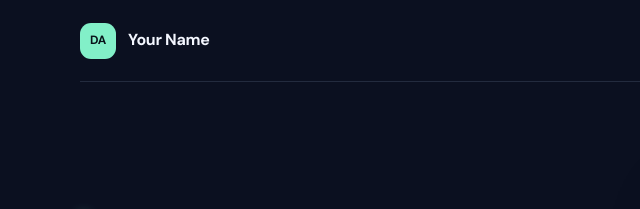
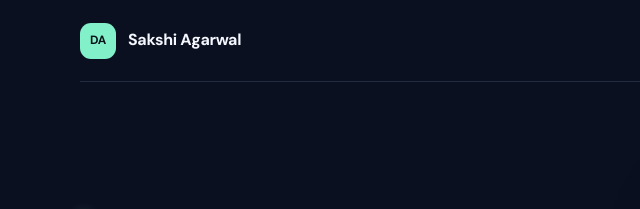
Before and after one commit to asakshi712/Portfolio-for-Website, a plain HTML site: page index.html in a window 1280 px wide. Shown: the top 209 px of the page, 0-640 px from the left. Drawn offline with Linux system fonts and the light colour scheme.

Commit message:
Add files via upload

```diff
--- a/index.html
+++ b/index.html
@@ -12,7 +12,7 @@
 </head>
 <body>
   <nav class="nav container">
-    <a class="brand" href="#home"><span class="brand-mark">DA</span><span>Your Name</span></a>
+    <a class="brand" href="#home"><span class="brand-mark">DA</span><span>Sakshi Agarwal</span></a>
     <button class="menu-toggle" aria-label="Toggle navigation" aria-expanded="false">☰</button>
     <div class="nav-links">
       <a href="#about">About</a><a href="#skills">Skills</a><a href="#projects">Projects</a><a href="#contact" class="nav-cta">Contact</a>
@@ -118,7 +118,7 @@
         <h2>Let’s make data<br><span class="accent">make sense.</span></h2>
         <p>I’m interested in entry-level Data Analyst opportunities where I can learn, contribute, and turn data into meaningful insights.</p>
         <div class="contact-actions"><a class="button primary" href="mailto:a.sakshi712@gmail.com">Email me ↗</a><a class="button secondary light" href="https://www.linkedin.com/in/asakshi712/" target="_blank" rel="noreferrer">LinkedIn ↗</a><a class="button secondary light" href="https://github.com/asakshi712" target="_blank" rel="noreferrer">GitHub ↗</a></div>
-        <div class="footer-line"><span>© <span id="year"></span> Your Name</span><span>Built with curiosity & data</span><a href="#home">Back to top ↑</a></div>
+        <div class="footer-line"><span>© <span id="year"></span> Sakshi Agarwal</span><span>Built with curiosity & data</span><a href="#home">Back to top ↑</a></div>
       </div>
     </section>
   </main>
```
